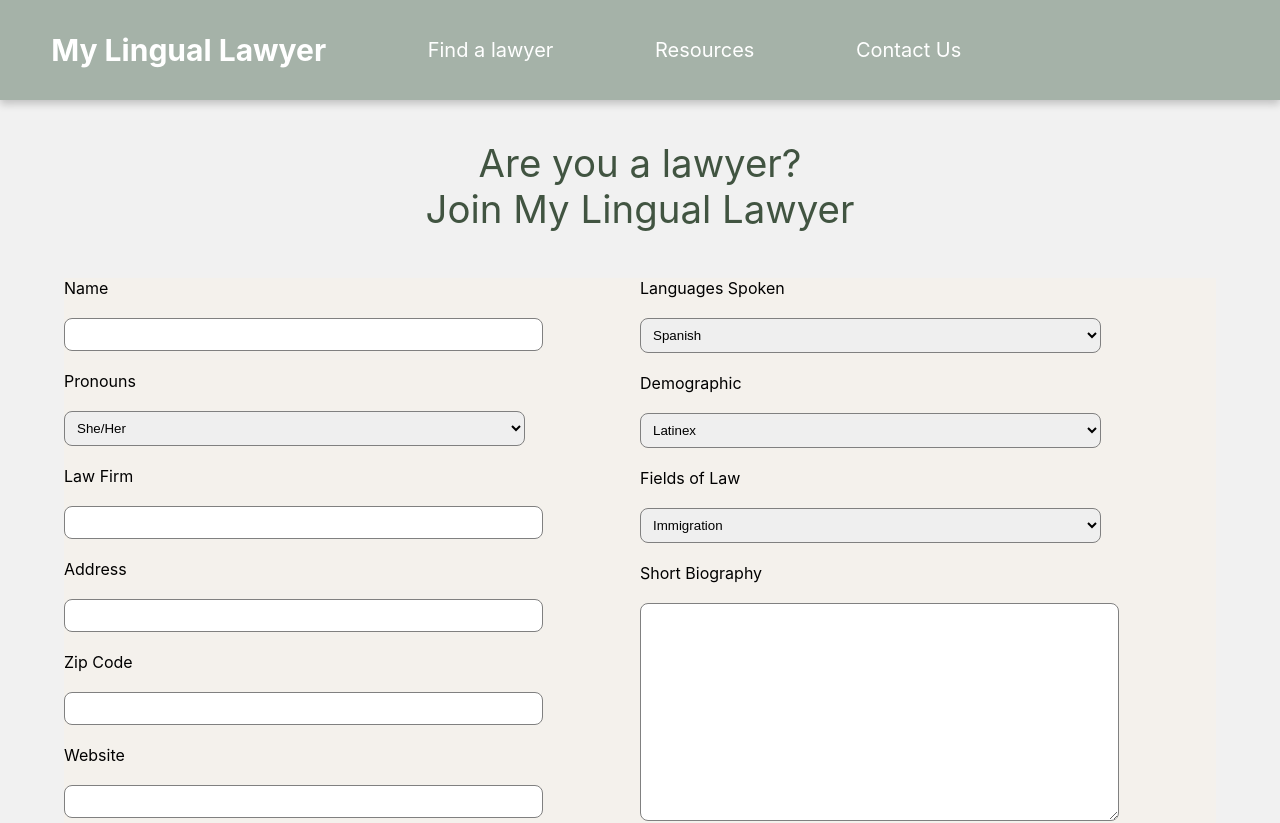
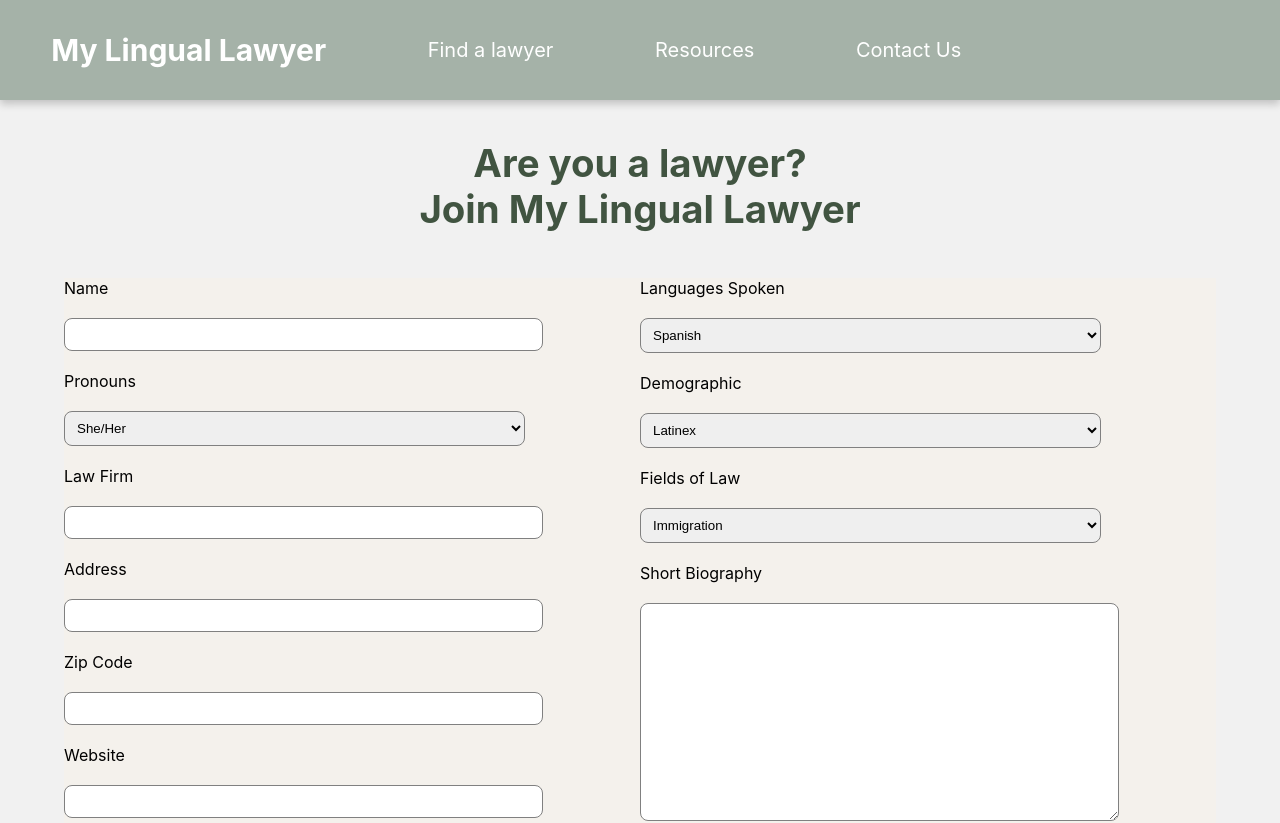
Before and after one commit to tlai18/jumbohack, a React (Create React App) app in the folder frontend/: page /contact in a window 1280 px wide. Shown: the top 823 px of the page. Built offline with nearby package versions, Linux system fonts and the light colour scheme.

Commit message:
contact header bolder

```diff
--- a/frontend/src/pages/Contact.js
+++ b/frontend/src/pages/Contact.js
@@ -99,8 +99,8 @@ function Contact() {
   return (
 
       <form  onClick={() => handleSubmit} style={{display: 'flex', flexDirection: 'column', justifyContent: 'center', alignItems: 'center', marginTop: '40px', marginBottom: '80px'}}>
-        <div style={areYouALawyer}>
-          Are you a lawyer?<br/>Join My Lingual Lawyer
+        <div style={areYouALawyer}><strong>
+          Are you a lawyer?<br/>Join My Lingual Lawyer </strong>
         </div>
 
 
```
